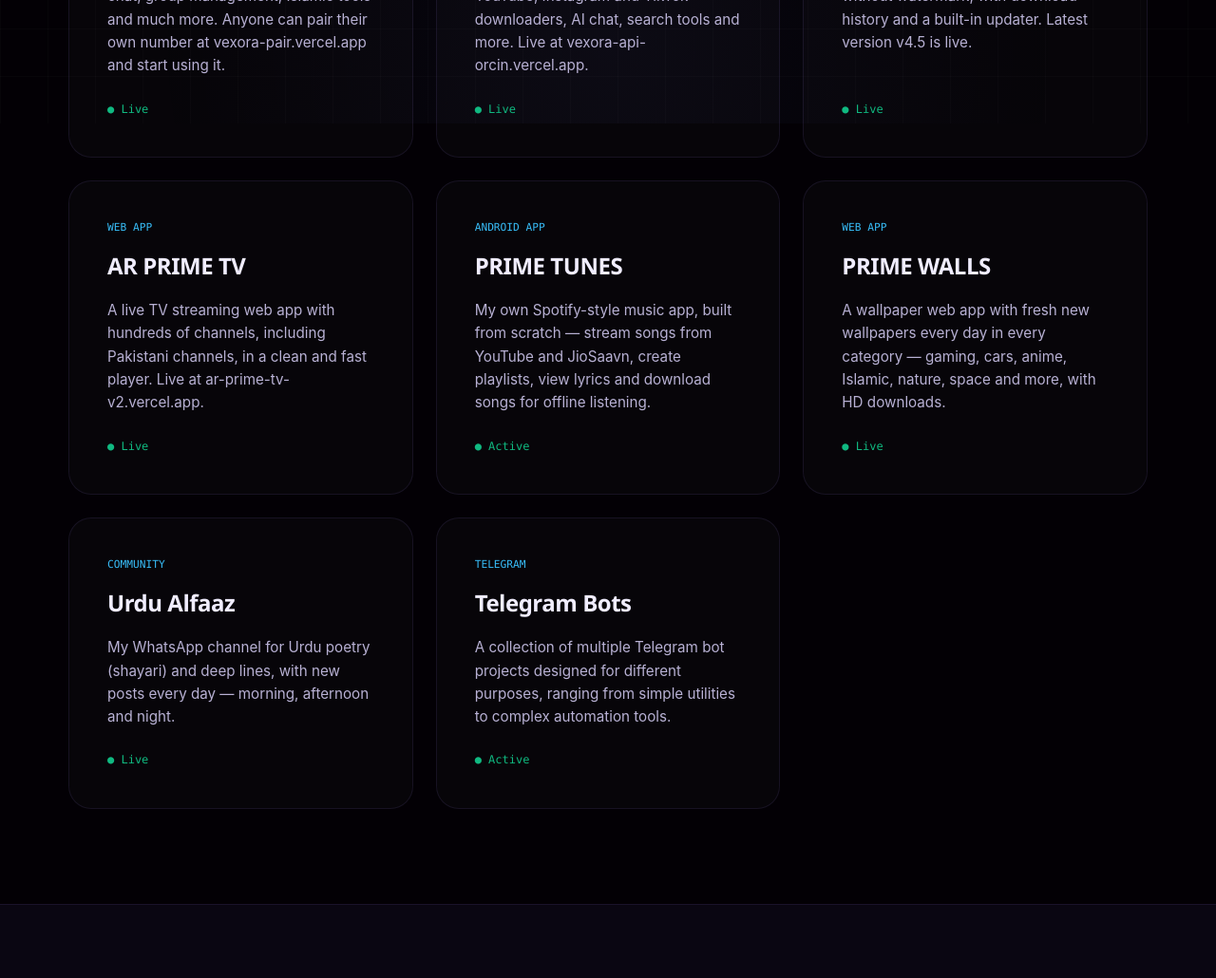
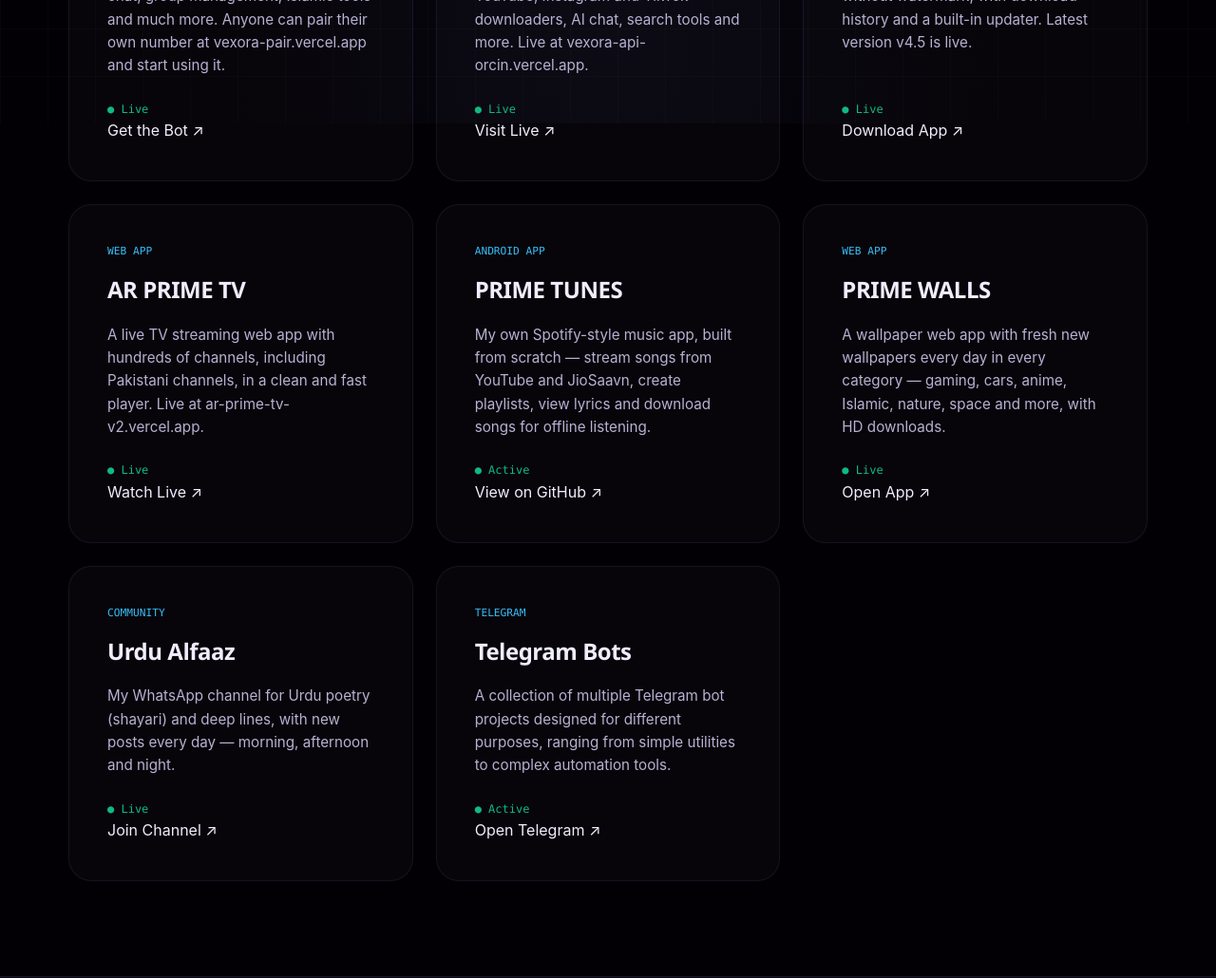
Before and after one commit to arsamoon444-pro/ar-prime-website, a plain HTML site: page projects/index.html in a window 1280 px wide. Shown: the part 670-1700 px from the top of the page at 95% size. Drawn offline with Linux system fonts and the light colour scheme.

Commit message:
Add live links to projects

```diff
--- a/projects/index.html
+++ b/projects/index.html
@@ -45,48 +45,56 @@
                         <h3>VEXORA SMD</h3>
                         <p>A multi-user WhatsApp bot with 340+ commands — media downloads, AI chat, group management, Islamic tools and much more. Anyone can pair their own number at vexora-pair.vercel.app and start using it.</p>
                         <span class="project-status">● Live</span>
+                        <a class="project-link" href="https://vexora-pair.vercel.app" target="_blank" rel="noopener">Get the Bot ↗</a>
                     </div>
                     <div class="card project-card">
                         <span class="project-tag">API</span>
                         <h3>VEXORA API</h3>
                         <p>My own public API with 60+ endpoints that powers my bots and apps — YouTube, Instagram and TikTok downloaders, AI chat, search tools and more. Live at vexora-api-orcin.vercel.app.</p>
                         <span class="project-status">● Live</span>
+                        <a class="project-link" href="https://vexora-api-orcin.vercel.app" target="_blank" rel="noopener">Visit Live ↗</a>
                     </div>
                     <div class="card project-card">
                         <span class="project-tag">Android App</span>
                         <h3>PRIME VID VAULT</h3>
                         <p>An Android app for downloading TikTok and Instagram videos in HD without watermark, with download history and a built-in updater. Latest version v4.5 is live.</p>
                         <span class="project-status">● Live</span>
+                        <a class="project-link" href="https://abdulraheemsamoo79-lgtm.github.io/prime-vid-vault/" target="_blank" rel="noopener">Download App ↗</a>
                     </div>
                     <div class="card project-card">
                         <span class="project-tag">Web App</span>
                         <h3>AR PRIME TV</h3>
                         <p>A live TV streaming web app with hundreds of channels, including Pakistani channels, in a clean and fast player. Live at ar-prime-tv-v2.vercel.app.</p>
                         <span class="project-status">● Live</span>
+                        <a class="project-link" href="https://ar-prime-tv-v2.vercel.app" target="_blank" rel="noopener">Watch Live ↗</a>
                     </div>
                     <div class="card project-card">
                         <span class="project-tag">Android App</span>
                         <h3>PRIME TUNES</h3>
                         <p>My own Spotify-style music app, built from scratch — stream songs from YouTube and JioSaavn, create playlists, view lyrics and download songs for offline listening.</p>
                         <span class="project-status">● Active</span>
+                        <a class="project-link" href="https://github.com/abdulraheemsamoo79-lgtm/prime-tunes" target="_blank" rel="noopener">View on GitHub ↗</a>
                     </div>
                     <div class="card project-card">
                         <span class="project-tag">Web App</span>
                         <h3>PRIME WALLS</h3>
                         <p>A wallpaper web app with fresh new wallpapers every day in every category — gaming, cars, anime, Islamic, nature, space and more, with HD downloads.</p>
                         <span class="project-status">● Live</span>
+                        <a class="project-link" href="https://muse.ai/s/prime-walls-ny6yq0fxb8xk1/rvlb_98Hc7rTNx90XRWHSDUAqYzPTsayH0dLG48-CyY" target="_blank" rel="noopener">Open App ↗</a>
                     </div>
                     <div class="card project-card">
                         <span class="project-tag">Community</span>
                         <h3>Urdu Alfaaz</h3>
                         <p>My WhatsApp channel for Urdu poetry (shayari) and deep lines, with new posts every day — morning, afternoon and night.</p>
                         <span class="project-status">● Live</span>
+                        <a class="project-link" href="https://whatsapp.com/channel/0029Vb8qeEJ5Ui2WO6ObWG1l" target="_blank" rel="noopener">Join Channel ↗</a>
                     </div>
                     <div class="card project-card">
                         <span class="project-tag">Telegram</span>
                         <h3>Telegram Bots</h3>
                         <p>A collection of multiple Telegram bot projects designed for different purposes, ranging from simple utilities to complex automation tools.</p>
                         <span class="project-status">● Active</span>
+                        <a class="project-link" href="https://t.me/arXprimeLegend" target="_blank" rel="noopener">Open Telegram ↗</a>
                     </div>
                 </div>
             </div>
```
